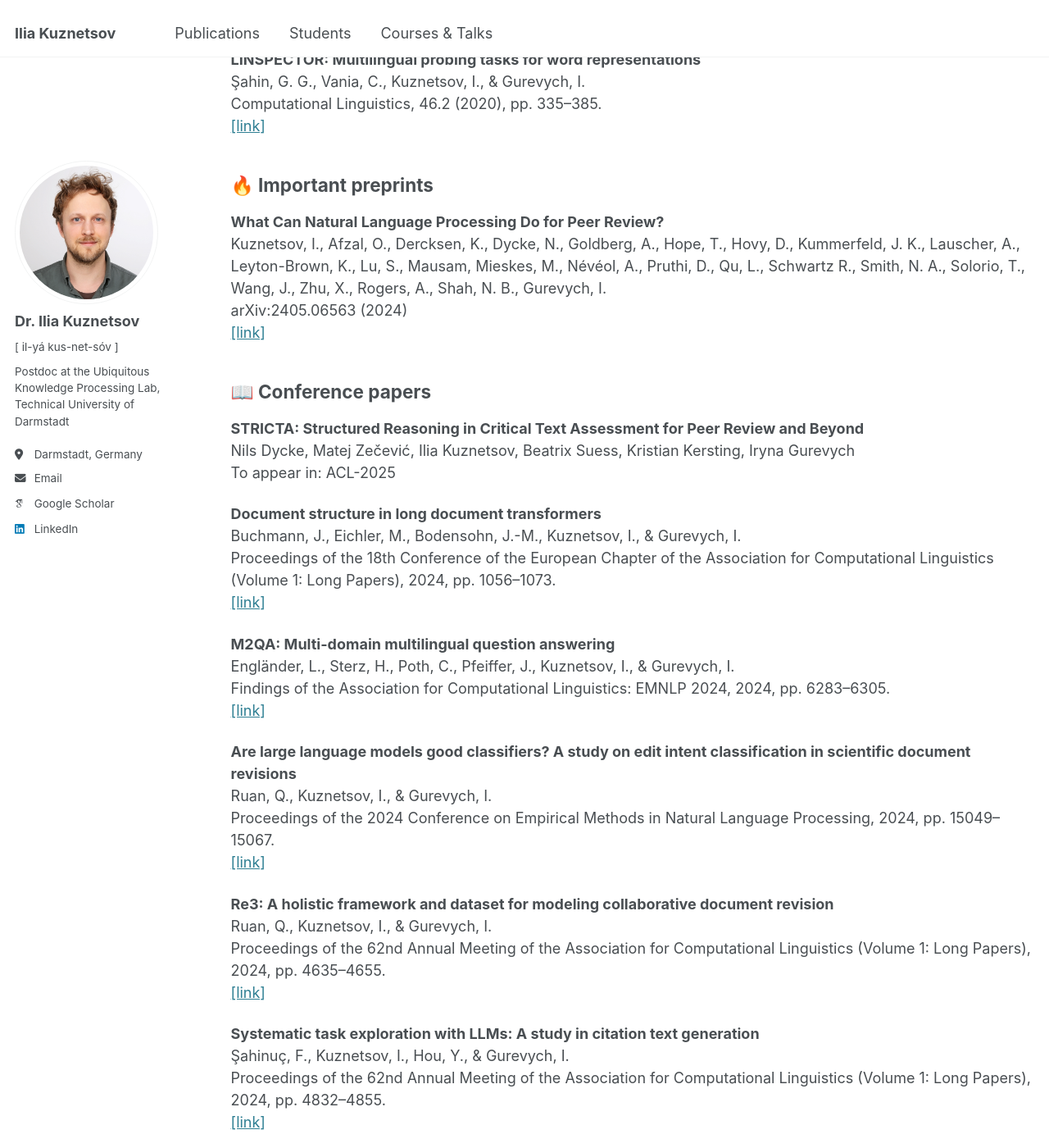
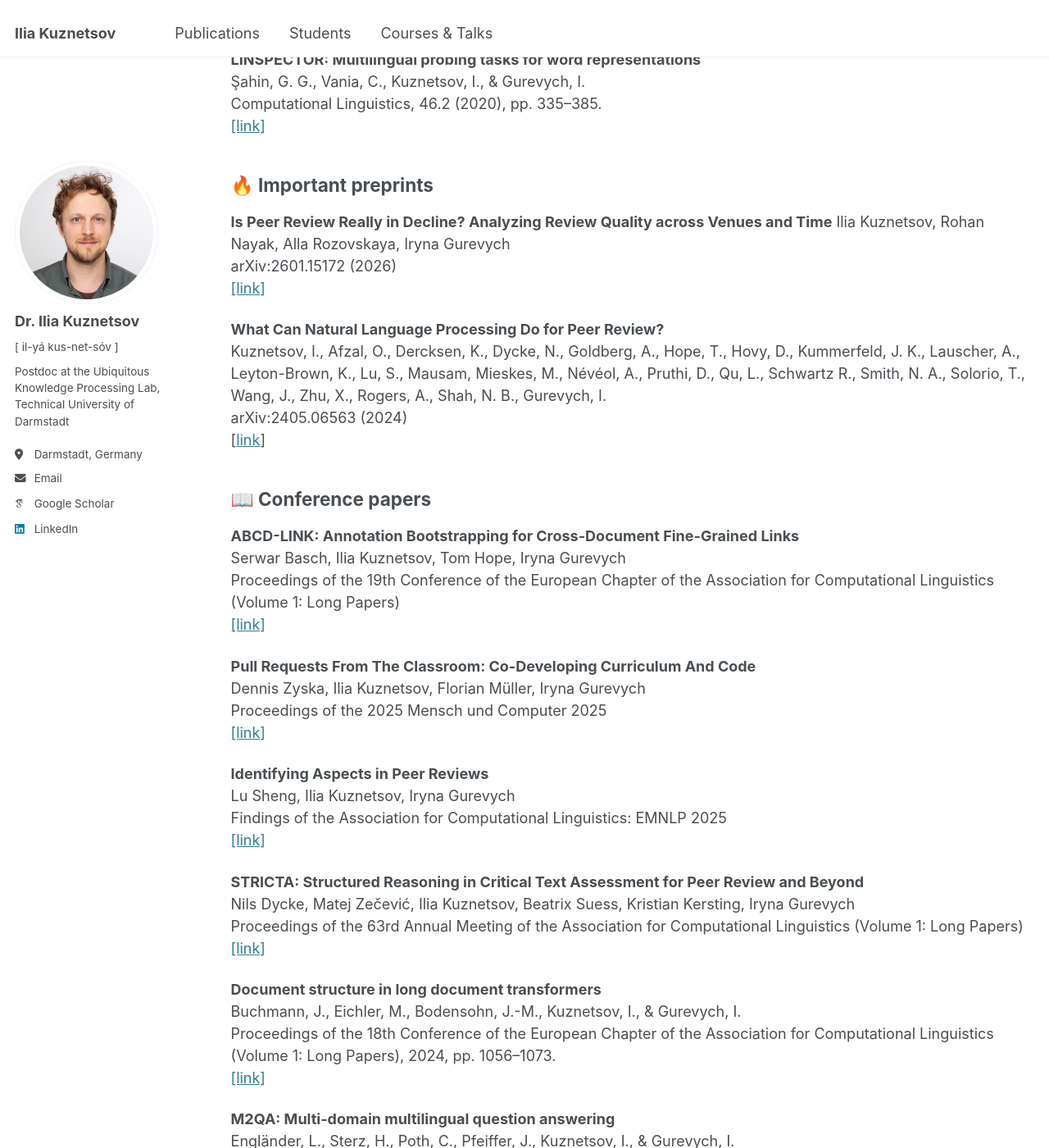
Before and after one commit to iokuznetsov/iokuznetsov.github.io, a Jekyll site: the page built from _pages/publications.md, in a window 1280 px wide and 1400 px high, scrolled down 640 px. Shown: the whole window at 82% size. Built offline with Jekyll 4.4.1, drawn with Linux system fonts in a browser that asks for light colours; some web fonts are replaced; some of the changed text lies outside the part shown.

Commit message:
Update publications.md

```diff
--- a/_pages/publications.md
+++ b/_pages/publications.md
@@ -6,7 +6,7 @@ author_profile: true
 ---
 
 {% if site.author.googlescholar %}
-  <div class="wordwrap">For an up-to-date list including all preprints, see <a href="{{site.author.googlescholar}}">my Google Scholar profile</a>.</div>
+  <div class="wordwrap">This list is updated once in a while. For an up-to-date list, see <a href="{{site.author.googlescholar}}">Google Scholar</a>.</div>
 {% endif %}
 
 {% include base_path %}
@@ -35,16 +35,37 @@ Computational Linguistics, 46.2 (2020), pp. 335–385.\
 
 ## 🔥 Important preprints
 
+**Is Peer Review Really in Decline? Analyzing Review Quality across Venues and Time**
+Ilia Kuznetsov, Rohan Nayak, Alla Rozovskaya, Iryna Gurevych\
+arXiv:2601.15172 (2026)\
+[[link]](https://arxiv.org/abs/2601.15172)
+
 **What Can Natural Language Processing Do for Peer Review?**\
 Kuznetsov, I., Afzal, O., Dercksen, K., Dycke, N., Goldberg, A., Hope, T., Hovy, D., Kummerfeld, J. K., Lauscher, A., Leyton-Brown, K., Lu, S., Mausam, Mieskes, M., Névéol, A., Pruthi, D., Qu, L., Schwartz R., Smith, N. A., Solorio, T., Wang, J., Zhu, X., Rogers, A., Shah, N. B., Gurevych, I.\
 arXiv:2405.06563 (2024) \
-[[link]](https://arxiv.org/abs/2405.06563)
+[[link](https://arxiv.org/abs/2405.06563)]
 
 ## 📖 Conference papers
 
+**ABCD-LINK: Annotation Bootstrapping for Cross-Document Fine-Grained Links**\
+Serwar Basch, Ilia Kuznetsov, Tom Hope, Iryna Gurevych\
+Proceedings of the 19th Conference of the European Chapter of the Association for Computational Linguistics (Volume 1: Long Papers)\
+[[link]](https://aclanthology.org/2026.eacl-long.157/)
+
+**Pull Requests From The Classroom: Co-Developing Curriculum And Code**\
+Dennis Zyska, Ilia Kuznetsov, Florian Müller, Iryna Gurevych\
+Proceedings of the 2025 Mensch und Computer 2025\
+[[link]](https://dl.acm.org/doi/full/10.1145/3743049.3748581)
+
+**Identifying Aspects in Peer Reviews**\
+Lu Sheng, Ilia Kuznetsov, Iryna Gurevych\
+Findings of the Association for Computational Linguistics: EMNLP 2025\
+[[link]](https://aclanthology.org/2025.findings-emnlp.326/)
+
 **STRICTA: Structured Reasoning in Critical Text Assessment for Peer Review and Beyond**\
 Nils Dycke, Matej Zečević, Ilia Kuznetsov, Beatrix Suess, Kristian Kersting, Iryna Gurevych\
-To appear in: ACL-2025
+Proceedings of the 63rd Annual Meeting of the Association for Computational Linguistics (Volume 1: Long Papers)\
+[[link]](https://aclanthology.org/2025.acl-long.1107/)
 
 **Document structure in long document transformers**\
 Buchmann, J., Eichler, M., Bodensohn, J.-M., Kuznetsov, I., & Gurevych, I.\
```
